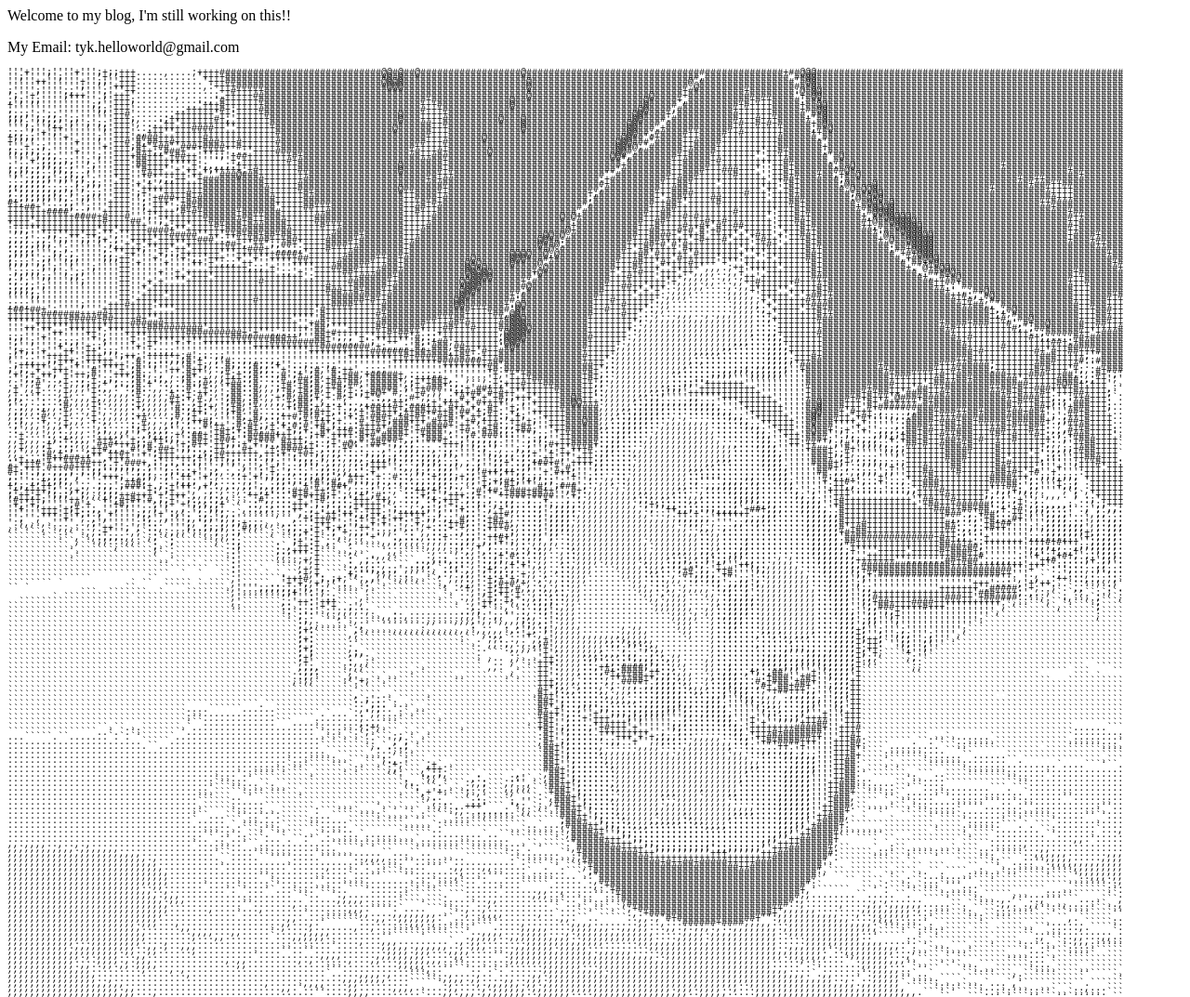
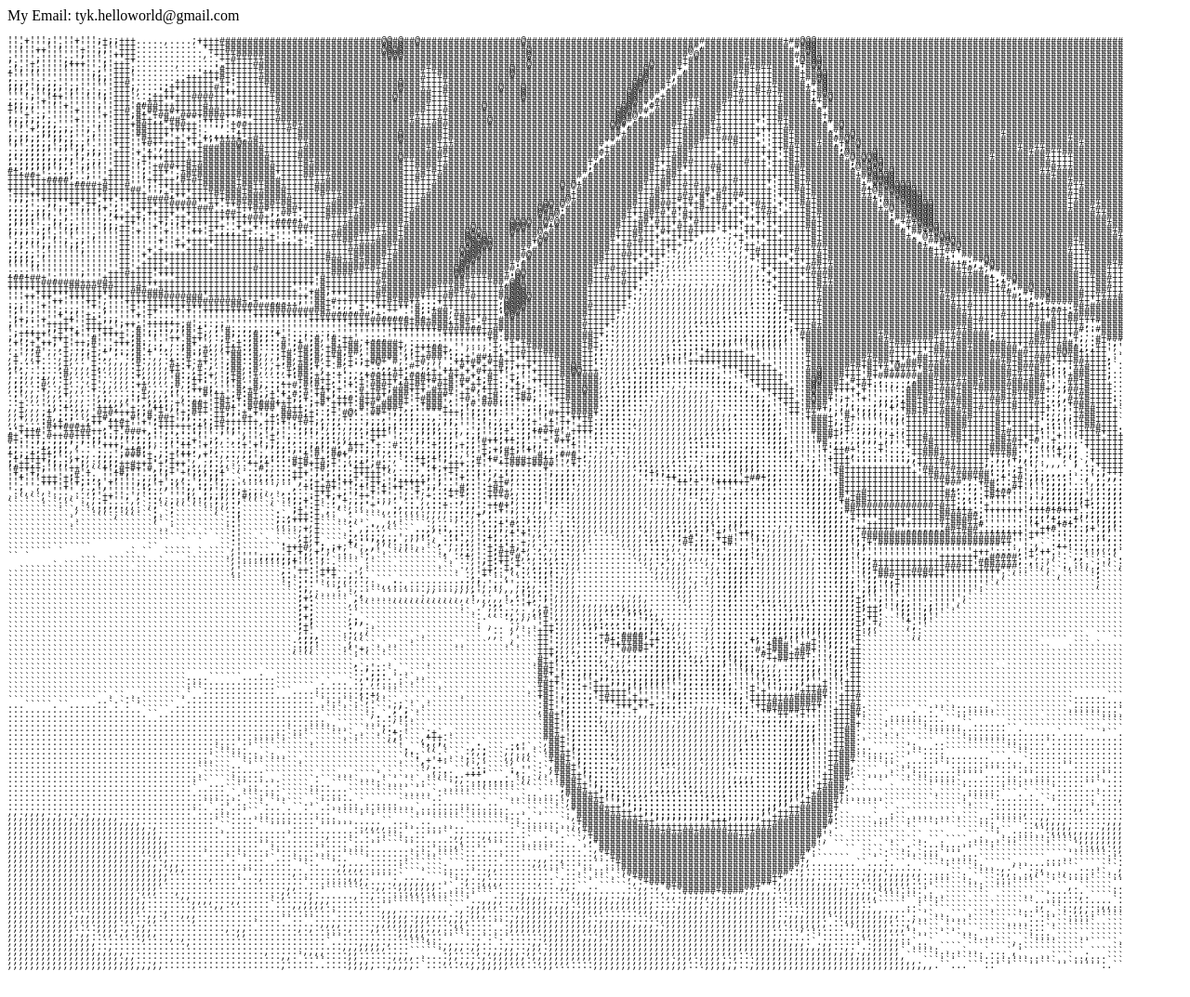
Before and after one commit to tykisgod/tykisgod.github.io, a plain HTML site: page index.html in a window 1280 px wide. Shown: the top 1073 px of the page at 93% size. After the commit the page ends 1052 px from the top, so only its background shows below. Drawn offline with Linux system fonts and the light colour scheme.

Commit message:
Update index.html

```diff
--- a/index.html
+++ b/index.html
@@ -1,4 +1,3 @@
-<p>Welcome to my blog, I'm still working on this!!</p>
 
 <p>My Email: tyk.helloworld@gmail.com</p>
 
```
